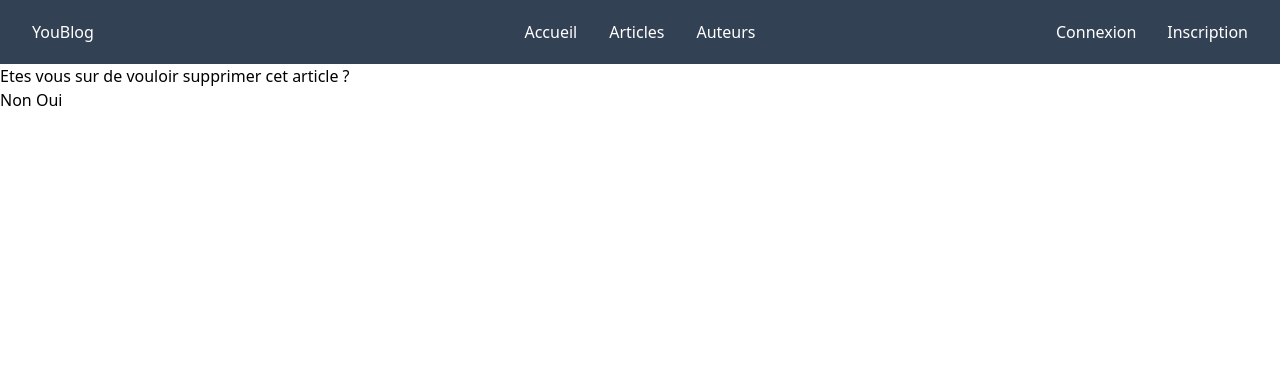
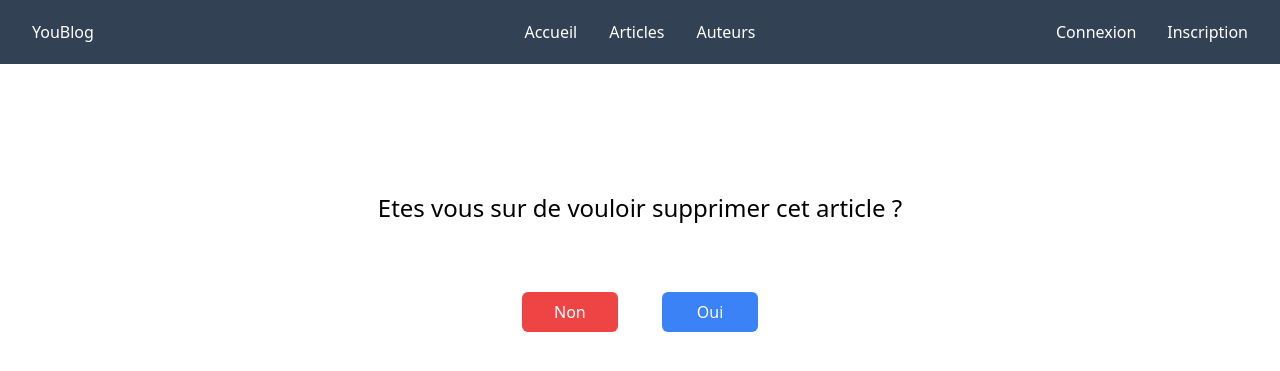
Before and after one commit to abstractHunter/youBlog, a Django app: template templates/blog/post_confirm_delete.html in a window 1280 px wide. Shown: the top 371 px of the page. Run offline with Django 4.2, Linux system fonts and the light colour scheme; the template is opened without the code that fills it, so the values that code supplies are empty; style sheets or scripts are compiled from the project's sources; some libraries are stand-ins or nearby versions.

Commit message:
c039 | update post delete confirm page

```diff
--- a/templates/blog/post_confirm_delete.html
+++ b/templates/blog/post_confirm_delete.html
@@ -5,10 +5,12 @@
 {% endblock %}
 
 {% block content %}
-  <form method="post">
+  <form method="post" class="flex flex-col justify-center items-center mt-32">
     {% csrf_token %}
-    <h1>Etes vous sur de vouloir supprimer cet article ?</h1>
-    <button onclick="history.back()">Non</button>
-    <input type="submit" value="Oui" />
+    <h1 class="text-2xl pb-12">Etes vous sur de vouloir supprimer cet article ?</h1>
+    <p>
+      <button onclick="history.back()" class="bg-red-500 text-white rounded-md p-2 m-5 w-24">Non</button>
+      <input type="submit" value="Oui" class="bg-blue-500 text-white rounded-md p-2 m-5 w-24" />
+    </p>
   </form>
 {% endblock %}
```
